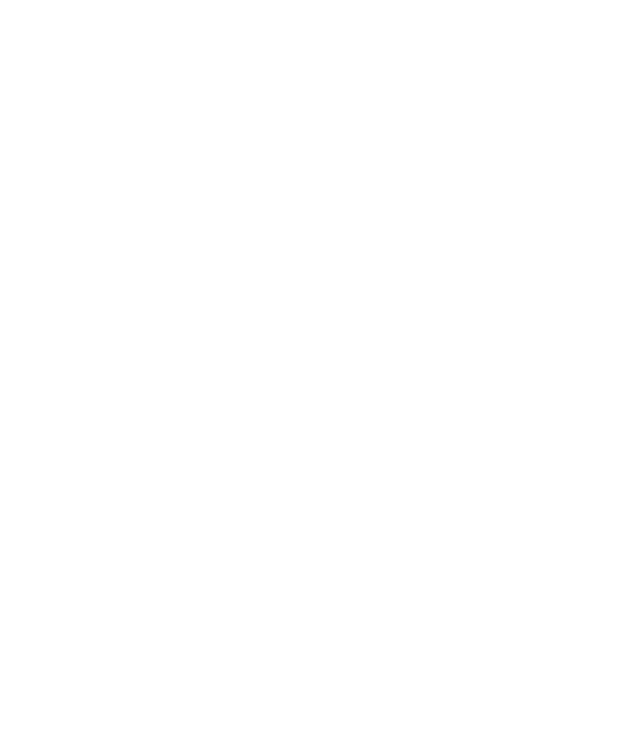
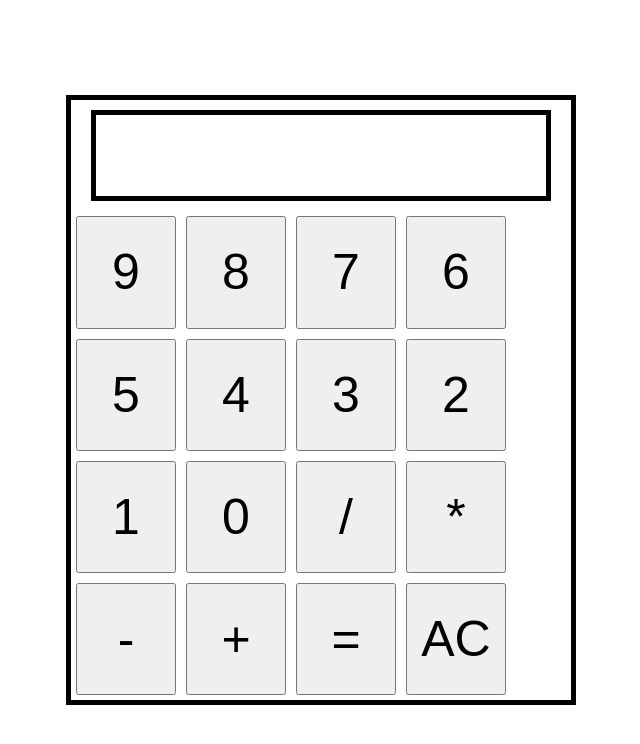
Before and after one commit to zaga001/calculator, a plain HTML site: page index.html in a window 1280 px wide. Shown: the whole page, without its empty margins (319-959 px from the left). Drawn offline with Linux system fonts and the light colour scheme.

Commit message:
Add button and display functionality

```diff
--- a/index.html
+++ b/index.html
@@ -4,8 +4,32 @@
     <meta charset="UTF-8">
     <meta name="viewport" content="width=device-width, initial-scale=1.0">
     <title>Calculator</title>
+    <link rel="stylesheet" href="style.css">
 </head>
 <body>
+    <div class="container">
+        <div class="calculator">
+            <div class="display"></div>
+            <div class="buttons">
+                <button type="button">9</button>
+                <button type="button">8</button>
+                <button type="button">7</button>
+                <button type="button">6</button>
+                <button type="button">5</button>
+                <button type="button">4</button>
+                <button type="button">3</button>
+                <button type="button">2</button>
+                <button type="button">1</button>
+                <button type="button">0</button>
+                <button type="button">/</button>
+                <button type="button">*</button>
+                <button type="button">-</button>
+                <button type="button">+</button>
+                <button type="button">=</button>
+                <button type="button">AC</button>
+            </div>
+        </div>
+    </div>
     <script src="script.js"></script>
 </body>
 </html>
--- a/script.js
+++ b/script.js
@@ -11,3 +11,16 @@ function operate(num1, operator, num2) {
     if (operator === multiply) return multiply(num1, num2);
     if (operator === divide) return divide(num1, num2);
 }
+
+let displayArray = [];
+let displayValue;
+let display = document.querySelector('.display');
+const buttons = document.querySelectorAll('.buttons button');
+
+buttons.forEach((button) => {
+    button.addEventListener('click', () => {
+        displayArray.push(button.textContent)
+        displayValue = displayArray.join('');
+        display.textContent = displayValue;
+    })
+})
```
